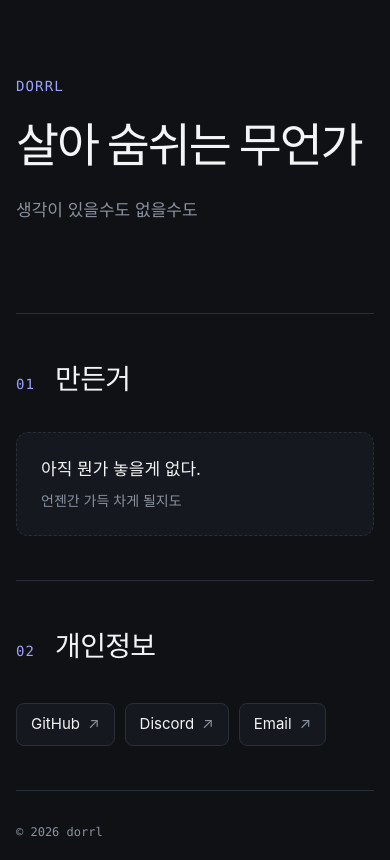
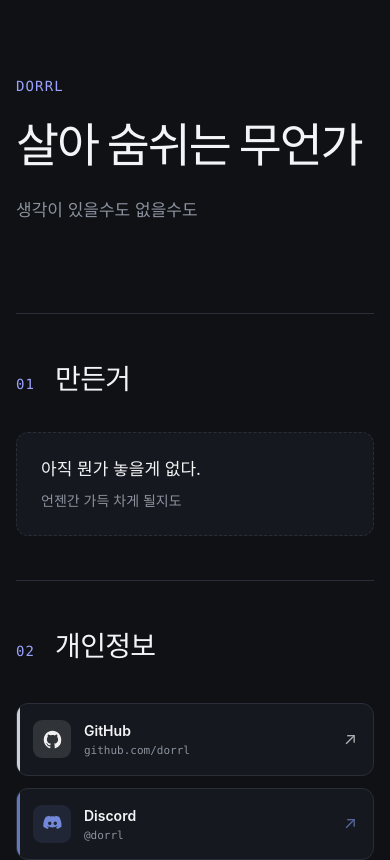
Before and after one commit to dorrl/dorrl, a React (Vite) app: page / in a window 390 px wide. Shown: the top 860 px of the page. Built offline with nearby package versions, Linux system fonts and the light colour scheme.

Commit message:
style: improve contact shortcuts

```diff
--- a/src/App.css
+++ b/src/App.css
@@ -1,167 +1,29 @@
-#root {
-  min-height: 100svh;
-}
-
-.site {
-  width: min(900px, calc(100% - 40px));
-  margin: 0 auto;
-  padding: 96px 0 40px;
-  box-sizing: border-box;
-}
-
-.hero {
-  padding: 48px 0 96px;
-}
-
-.eyebrow,
-.section-number {
-  margin: 0;
-  color: var(--accent);
-  font-family: var(--mono);
-  font-size: 14px;
-  letter-spacing: 0.08em;
-}
-
-.eyebrow {
-  margin-bottom: 24px;
-  text-transform: uppercase;
-}
-
-.hero h1 {
-  max-width: 760px;
-  margin: 0;
-  color: var(--text-h);
-  font-size: clamp(42px, 7vw, 72px);
-  line-height: 1.05;
-  letter-spacing: -0.045em;
-  font-weight: 650;
-}
-
-.intro {
-  margin-top: 28px;
-  color: var(--text);
-  font-size: 19px;
-}
-
-.links {
-  display: flex;
-  flex-wrap: wrap;
-  gap: 10px;
-  margin-top: 36px;
-}
-
-.links a {
-  display: inline-flex;
-  align-items: center;
-  gap: 8px;
-  padding: 9px 14px;
-  border: 1px solid var(--border);
-  border-radius: 8px;
-  color: var(--text-h);
-  background: var(--surface);
-  text-decoration: none;
-  font-size: 15px;
-  transition:
-    border-color 0.2s ease,
-    transform 0.2s ease,
-    background 0.2s ease;
-}
-
-.links a:hover {
-  border-color: var(--accent-border);
-  background: var(--accent-bg);
-  transform: translateY(-1px);
-}
-
-.links a span {
-  color: var(--text);
-}
-
-.section {
-  padding: 56px 0;
-  border-top: 1px solid var(--border);
-}
-
-.section-heading {
-  display: flex;
-  align-items: baseline;
-  gap: 20px;
-  margin-bottom: 32px;
-}
-
-.section-heading h2 {
-  margin: 0;
-  color: var(--text-h);
-  font-size: 28px;
-  font-weight: 600;
-  letter-spacing: -0.025em;
-}
-
-.empty-projects {
-  padding: 36px;
-  border: 1px dashed var(--border);
-  border-radius: 12px;
-  background: var(--surface);
-}
-
-.empty-projects p {
-  margin: 0;
-  color: var(--text-h);
-  font-size: 17px;
-}
-
-.empty-projects span {
-  display: block;
-  margin-top: 8px;
-  color: var(--text);
-  font-size: 14px;
-}
-
-.about > p {
-  margin: 0;
-  color: var(--text);
-  line-height: 1.9;
-}
-
-footer {
-  display: flex;
-  justify-content: space-between;
-  gap: 20px;
-  padding-top: 32px;
-  border-top: 1px solid var(--border);
-  color: var(--text);
-  font-family: var(--mono);
-  font-size: 12px;
-}
-
-@media (max-width: 640px) {
-  .site {
-    width: min(100% - 32px, 900px);
-    padding-top: 40px;
-  }
-
-  .hero {
-    padding: 36px 0 72px;
-  }
-
-  .hero h1 {
-    font-size: clamp(38px, 12vw, 54px);
-  }
-
-  .intro {
-    font-size: 17px;
-  }
-
-  .section {
-    padding: 44px 0;
-  }
-
-  .empty-projects {
-    padding: 24px;
-  }
-
-  footer {
-    flex-direction: column;
-    gap: 8px;
-  }
-}
+#root { min-height: 100svh; }
+.site { width:min(900px,calc(100% - 40px)); margin:0 auto; padding:96px 0 40px; box-sizing:border-box; }
+.hero { padding:48px 0 96px; }
+.eyebrow,.section-number { margin:0; color:var(--accent); font-family:var(--mono); font-size:14px; letter-spacing:.08em; }
+.eyebrow { margin-bottom:24px; text-transform:uppercase; }
+.hero h1 { max-width:760px; margin:0; color:var(--text-h); font-size:clamp(42px,7vw,72px); line-height:1.05; letter-spacing:-.045em; font-weight:650; }
+.intro { margin-top:28px; color:var(--text); font-size:19px; }
+.links { display:grid; grid-template-columns:repeat(3,minmax(0,1fr)); gap:12px; margin-top:36px; }
+.link-card { position:relative; display:flex; align-items:center; min-width:0; gap:13px; padding:16px; border:1px solid var(--border); border-radius:12px; color:var(--text-h); background:var(--surface); text-decoration:none; overflow:hidden; transition:border-color .2s ease,transform .2s ease,background .2s ease; }
+.link-card::before { content:''; position:absolute; inset:0 auto 0 0; width:3px; background:var(--link-color); opacity:.85; }
+.link-card:hover { border-color:var(--link-color); background:var(--accent-bg); transform:translateY(-2px); }
+.link-card--github { --link-color:#f0f0f0; }
+.link-card--discord { --link-color:#7289da; }
+.link-card--email { --link-color:#e6a85c; }
+.link-icon { display:grid; flex:0 0 38px; width:38px; height:38px; place-items:center; border-radius:9px; color:var(--link-color); background:color-mix(in srgb,var(--link-color) 12%,transparent); }
+.link-icon svg { width:21px; height:21px; fill:currentColor; }
+.link-content { display:flex; min-width:0; flex-direction:column; gap:2px; }
+.link-content strong { font-size:14px; font-weight:600; }
+.link-content small { max-width:100%; overflow:hidden; color:var(--text); font-family:var(--mono); font-size:11px; line-height:1.4; text-overflow:ellipsis; white-space:nowrap; }
+.link-arrow { margin-left:auto; color:var(--link-color); font-size:17px; opacity:.7; }
+.section { padding:56px 0; border-top:1px solid var(--border); }
+.section-heading { display:flex; align-items:baseline; gap:20px; margin-bottom:32px; }
+.section-heading h2 { margin:0; color:var(--text-h); font-size:28px; font-weight:600; letter-spacing:-.025em; }
+.empty-projects { padding:36px; border:1px dashed var(--border); border-radius:12px; background:var(--surface); }
+.empty-projects p { margin:0; color:var(--text-h); font-size:17px; }
+.empty-projects span { display:block; margin-top:8px; color:var(--text); font-size:14px; }
+footer { display:flex; justify-content:space-between; gap:20px; padding-top:32px; border-top:1px solid var(--border); color:var(--text); font-family:var(--mono); font-size:12px; }
+@media (max-width:720px) { .links { grid-template-columns:1fr; } }
+@media (max-width:640px) { .site{width:min(100% - 32px,900px);padding-top:40px}.hero{padding:36px 0 72px}.hero h1{font-size:clamp(38px,12vw,54px)}.intro{font-size:17px}.section{padding:44px 0}.empty-projects{padding:24px}footer{flex-direction:column;gap:8px} }
--- a/src/App.tsx
+++ b/src/App.tsx
@@ -1,10 +1,20 @@
 import './App.css'
 
 const links = [
-  { label: 'GitHub', href: 'https://github.com/dorrl', external: true },
-  { label: 'Discord', href: '@dorrl', external: true },
-  { label: 'Email', href: 'dor@dorrl.com', external: true },
+  { label: 'GitHub', value: 'github.com/dorrl', href: 'https://github.com/dorrl', type: 'github', external: true },
+  { label: 'Discord', value: '@dorrl', href: 'https://discord.com/app', type: 'discord', external: true },
+  { label: 'Email', value: 'dor@dorrl.com', href: 'mailto:dor@dorrl.com', type: 'email' },
 ]
+
+function LinkIcon({ type }: { type: string }) {
+  if (type === 'github') {
+    return <svg viewBox="0 0 24 24" aria-hidden="true"><path d="M12 2C6.48 2 2 6.58 2 12.24c0 4.52 2.87 8.36 6.85 9.71.5.1.68-.22.68-.49v-1.7c-2.79.63-3.38-1.38-3.38-1.38-.46-1.19-1.11-1.5-1.11-1.5-.91-.64.07-.63.07-.63 1 .07 1.53 1.06 1.53 1.06.9 1.59 2.36 1.13 2.94.86.09-.67.35-1.13.64-1.39-2.23-.26-4.58-1.15-4.58-5.08 0-1.12.39-2.04 1.03-2.76-.1-.26-.45-1.31.1-2.73 0 0 .84-.28 2.75 1.05A9.2 9.2 0 0 1 12 6.97c.85 0 1.7.12 2.5.36 1.9-1.33 2.74-1.05 2.74-1.05.55 1.42.2 2.47.1 2.73.64.72 1.03 1.64 1.03 2.76 0 3.94-2.35 4.81-4.59 5.07.36.32.68.95.68 1.92v2.84c0 .27.18.6.69.49A10.3 10.3 0 0 0 22 12.24C22 6.58 17.52 2 12 2Z"/></svg>
+  }
+  if (type === 'discord') {
+    return <svg viewBox="0 0 24 24" aria-hidden="true"><path d="M19.54 4.2A16.3 16.3 0 0 0 15.5 3l-.5 1.02a14.2 14.2 0 0 0-6 0L8.5 3a16.3 16.3 0 0 0-4.04 1.2C1.9 8.1 1.2 11.9 1.55 15.65a16.4 16.4 0 0 0 4.95 2.5l1.2-1.65c-.66-.25-1.3-.57-1.9-.94l.46-.36c3.67 1.7 7.65 1.7 11.28 0l.47.36c-.61.37-1.25.69-1.91.94l1.2 1.65a16.4 16.4 0 0 0 4.95-2.5c.41-4.36-.7-8.13-2.71-11.45ZM8.85 14.02c-1.07 0-1.94-.98-1.94-2.18s.85-2.18 1.94-2.18 1.95.98 1.94 2.18c0 1.2-.85 2.18-1.94 2.18Zm6.3 0c-1.07 0-1.94-.98-1.94-2.18s.85-2.18 1.94-2.18 1.95.98 1.94 2.18c0 1.2-.85 2.18-1.94 2.18Z"/></svg>
+  }
+  return <svg viewBox="0 0 24 24" aria-hidden="true"><path d="M4 5.5A3.5 3.5 0 0 1 7.5 2h9A3.5 3.5 0 0 1 20 5.5v.72a3.5 3.5 0 0 1-1.02 2.47l-6.98 6.98-6.98-6.98A3.5 3.5 0 0 1 4 6.22V5.5Zm0 6.06 5.17 5.17a4 4 0 0 0 5.66 0L20 11.56v6.94A3.5 3.5 0 0 1 16.5 22h-9A3.5 3.5 0 0 1 4 18.5v-6.94Z"/></svg>
+}
 
 function App() {
   return (
@@ -12,9 +22,7 @@ function App() {
       <header className="hero">
         <p className="eyebrow">dorrl</p>
         <h1>살아 숨쉬는 무언가</h1>
-        <p className="intro">
-          생각이 있을수도 없을수도
-        </p>
+        <p className="intro">생각이 있을수도 없을수도</p>
       </header>
 
       <section className="section" aria-labelledby="projects-title">
@@ -33,24 +41,19 @@ function App() {
           <p className="section-number">02</p>
           <h2 id="about-title">개인정보</h2>
         </div>
-        <nav className="links" aria-label="외부 링크">
+        <div className="links" aria-label="연락처 및 외부 링크">
           {links.map((link) => (
-            <a
-              key={link.label}
-              href={link.href}
-              target={link.external ? '_blank' : undefined}
-              rel={link.external ? 'noreferrer' : undefined}
-            >
-              {link.label}
-              <span aria-hidden="true">↗</span>
+            <a key={link.label} className={`link-card link-card--${link.type}`} href={link.href}
+              target={link.external ? '_blank' : undefined} rel={link.external ? 'noreferrer' : undefined}>
+              <span className="link-icon"><LinkIcon type={link.type} /></span>
+              <span className="link-content"><strong>{link.label}</strong><small>{link.value}</small></span>
+              <span className="link-arrow" aria-hidden="true">↗</span>
             </a>
           ))}
-        </nav>
+        </div>
       </section>
 
-      <footer>
-        <span>© 2026 dorrl</span>
-      </footer>
+      <footer><span>© 2026 dorrl</span></footer>
     </main>
   )
 }
```
